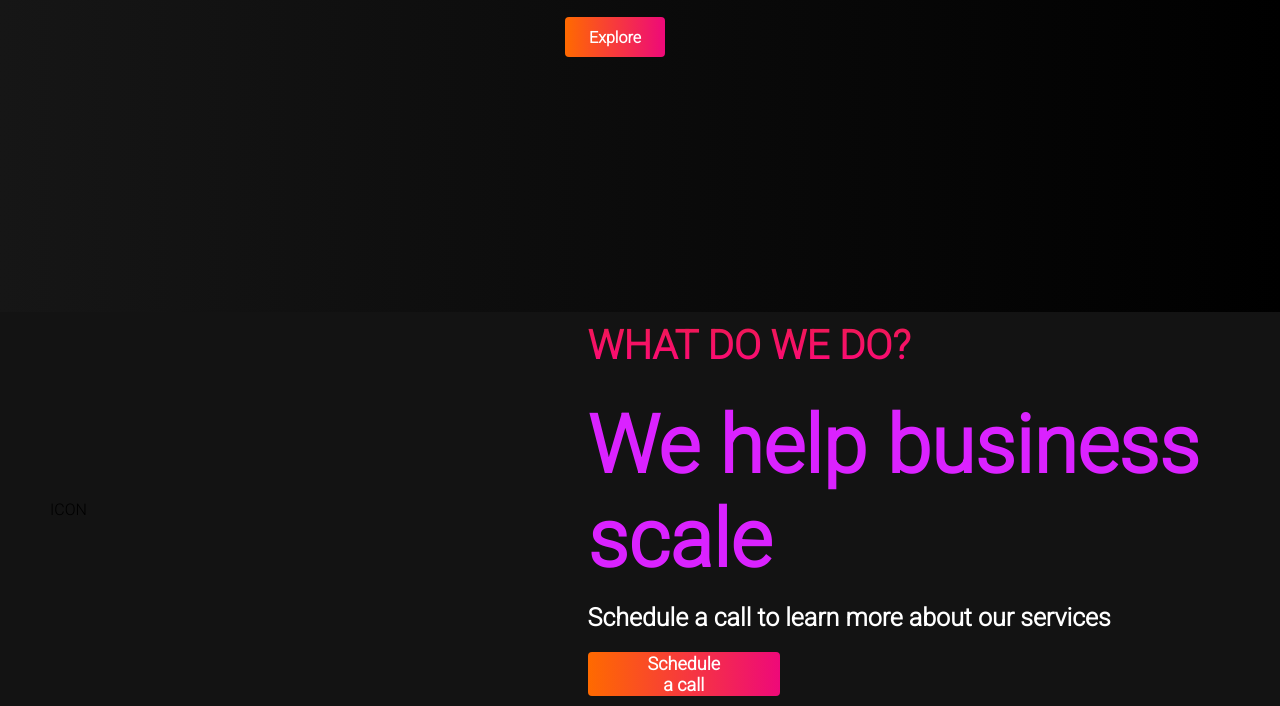
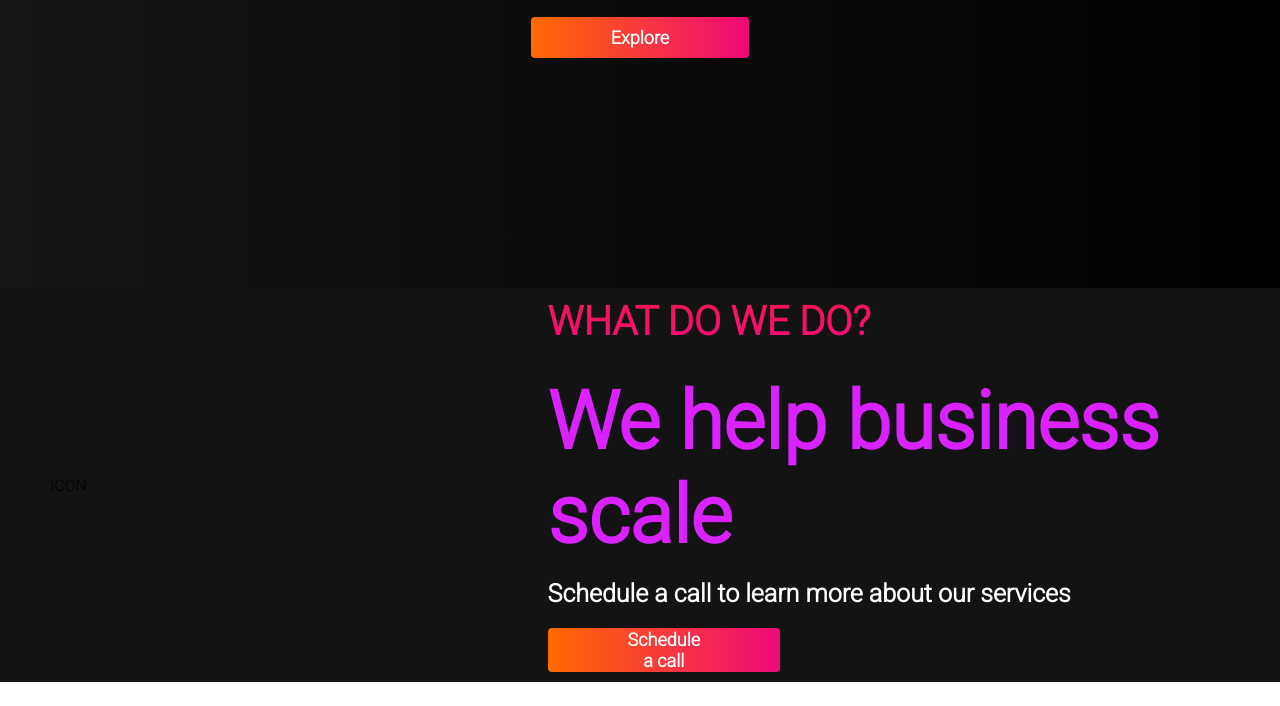
Before and after one commit to Mopharr/COLOR, a plain HTML site: page index.html in a window 1280 px wide. Shown: the part 525-1231 px from the top of the page. After the commit the page ends 1207 px from the top, so only its background shows below. Drawn offline with Linux system fonts and the light colour scheme.

Commit message:
button error

```diff
--- a/CSS/style.css
+++ b/CSS/style.css
@@ -66,7 +66,7 @@ a.active, a:hover{
     color: #ee0979;
     transition: .5s;
 }
-nav button{
+.btn{
     float: right;
     justify-content:center;
     align-items: center;
@@ -221,20 +221,11 @@ nav #icon{
 }
 
 .btn-hero{
-    display: inline-block;
-    justify-content:center;
-    align-items: center;
     text-decoration: none;
-    width: 100px;
-    height: 40px;
+     padding: 10px 80px;
      margin-top: 20px;
-    margin-bottom: 25px;
-    margin-left: 30px;
-    margin-right: 80px;
      color: #ffffff;
-    font-family: 'Roboto', sans-serif;
-    cursor: pointer;
-    font-size: 16px;
+     font-size: 18px;
      font-weight: 600;
      border: none;
      outline: none;
@@ -242,7 +233,35 @@ nav #icon{
      background: -webkit-linear-gradient(to right #ff6a00,#ee0979);
      background: linear-gradient(to right, #ff6a00,#ee0979);
      transition: all 0.3s ease;
+     position: relative;
+     cursor: pointer;
  }
+ .btn-hero::after{
+     position: absolute;
+     content: '';
+     top: 0;
+     left: 0;
+     width: 0;
+     height: 100%;
+     background: #ff1ead;
+     transition: all 0.3s;
+     border-radius: 4px;
+ }
+ .btn-hero a{
+     position: relative;
+     text-decoration: none;
+     z-index: 1;
+ }
+ .btn-hero:hover{
+     color: #fff;
+ }
+ .btn-hero:hover::after{
+     width: 100%;
+ }
+ .btn-hero a:hover{
+     color: #fff;
+ }
+
 /*About*/
 .main{
     background: #131313;
@@ -303,7 +322,7 @@ nav #icon{
 }
 .btn-content{
    text-decoration: none;
-    padding: 1px 60px;
+    padding: 1px 80px;
     margin-top: 20px;
     margin-right: 500px;
     color: #ffffff;
@@ -316,7 +335,6 @@ nav #icon{
     background: linear-gradient(to right, #ff6a00,#ee0979);
     transition: all 0.3s ease;
     position: relative;
-    z-index: 2;
     cursor: pointer;
 }
 .btn-content::after{
@@ -326,13 +344,14 @@ nav #icon{
     left: 0;
     width: 0;
     height: 100%;
-    background: #8f0eff;
+    background: #ff1ead;
     transition: all 0.3s;
     border-radius: 4px;
 }
 .btn-content a{
-    position: absolute;
+    position: relative;
     text-decoration: none;
+    z-index: 1;
 }
 .btn-content:hover{
     color: #fff;
@@ -340,3 +359,6 @@ nav #icon{
 .btn-content:hover::after{
     width: 100%;
 }
+.btn-content a:hover{
+    color: #fff;
+}
--- a/index.html
+++ b/index.html
@@ -31,7 +31,7 @@
         <div class="hero-container">
             <h1 class="hero-heading">Choose your <span>Color</span></h1>
             <P class="hero-description">Unlimited Possibilities</P>
-            <button class="btn-hero">Explore</button>
+            <button class="btn-hero"><a>Explore</a></button>
         </div>
     </div>
     <!---About-->
@@ -43,9 +43,10 @@
             <h1>What do we do?</h1>
             <h2>We help business scale</h2>
             <p>Schedule a call to learn more about our services</p>
-            <button class="btn-content">Schedule a call</button>
+            <button class="btn-content"><a>Schedule a call</a></button>
         </div>
     </div>
+
 </body>
 <script src="/JS/main.js"></script>
 </html>
```
Lines whose indentation alone changed are shown as unchanged.
